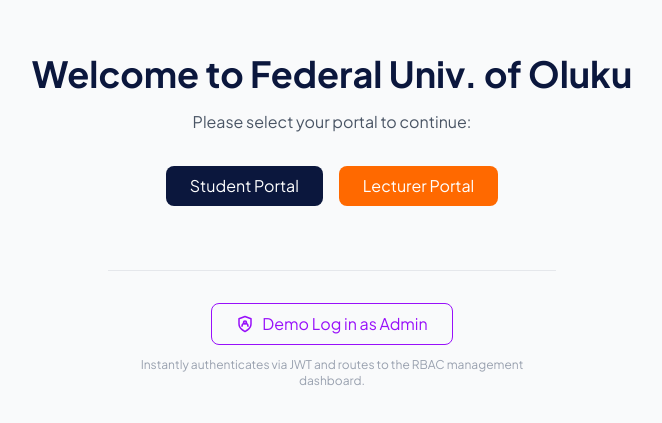
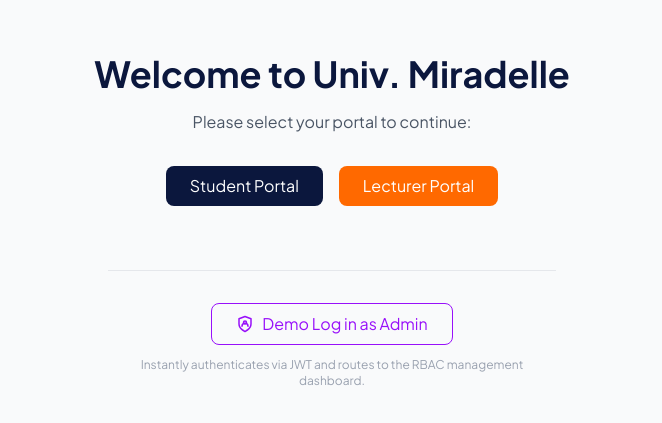
Before and after one commit to Niel-voss/RBAC-PROJECT, a Next.js app: page / in a window 1280 px wide. Shown: the part 179-602 px from the top of the page, without its empty margins (308-970 px from the left). Built offline with nearby package versions, Linux system fonts and the light colour scheme; no server answers.

Commit message:
change uni name

```diff
--- a/app/page.tsx
+++ b/app/page.tsx
@@ -22,7 +22,7 @@ export default function LandingPage() {
 
   return (
     <div className="min-h-screen flex flex-col items-center justify-center bg-gray-50">
-      <h1 className="text-4xl font-bold text-[#0B173D] mb-4">Welcome to Federal Univ. of Oluku</h1>
+      <h1 className="text-4xl font-bold text-[#0B173D] mb-4">Welcome to Univ. Miradelle</h1>
       <p className="text-gray-600 mb-8">Please select your portal to continue:</p>
 
       {/* Standard Portals */}
```
